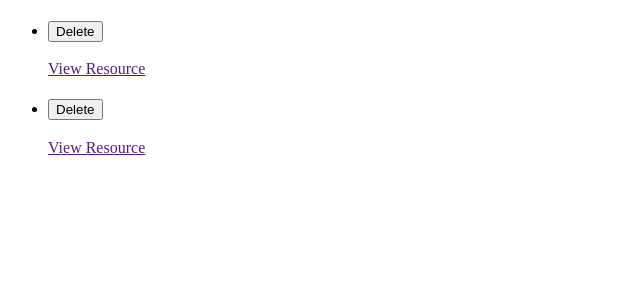
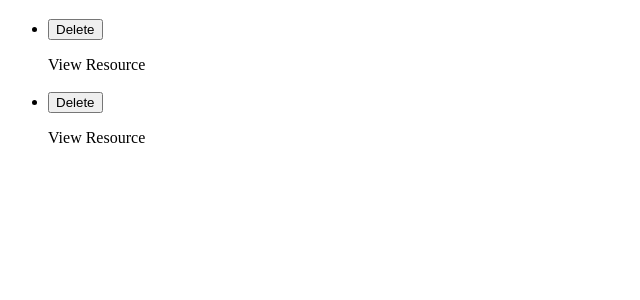
Before and after one commit to roma-marshall/remember-me, a Vue app: page / in a window 1280 px wide. Shown: the top 300 px of the page, without its empty margins (0-640 px from the left). Built offline with nearby package versions, Linux system fonts and the light colour scheme.

Commit message:
props set

```diff
--- a/src/components/learning-resources/LearningResource.vue
+++ b/src/components/learning-resources/LearningResource.vue
@@ -2,14 +2,13 @@
   <li>
     <div>
       <header>
-        <h3>
-          <button>Delete</button>
-        </h3>
+        <h3>{{ title }}</h3>
+        <button>Delete</button>
       </header>
     </div>
-    <p></p>
+    <p>{{ description }}</p>
     <nav>
-      <a href="">View Resource</a>
+      <a :href="link">View Resource</a>
     </nav>
   </li>
 </template>
```
